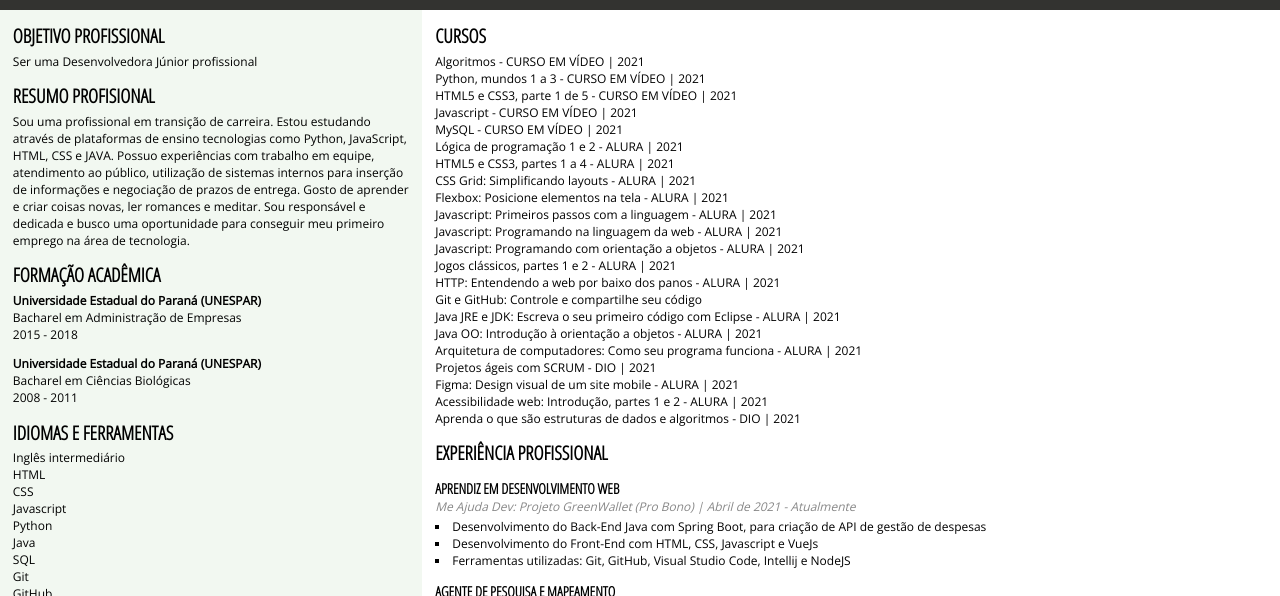
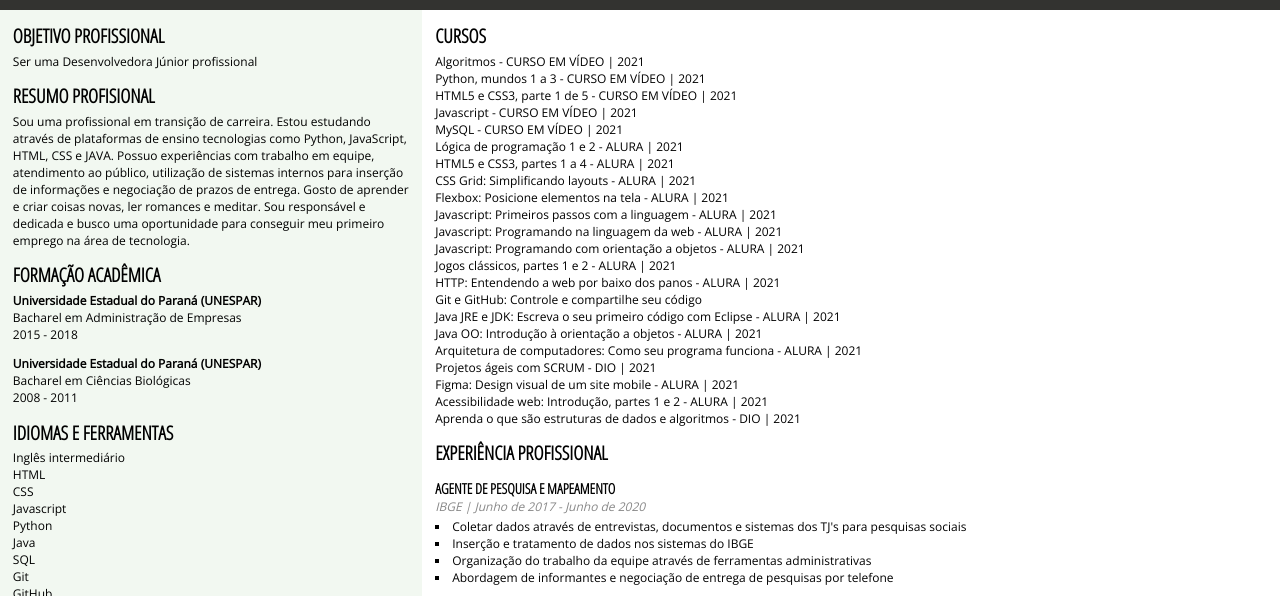
Before and after one commit to ThaisMB/ThaisMB, a plain HTML site: page index.html in a window 1280 px wide. Shown: the part 160-756 px from the top of the page. Drawn offline with nearby package versions, Linux system fonts and the light colour scheme.

Commit message:
Update index.html

```diff
--- a/index.html
+++ b/index.html
@@ -215,13 +215,7 @@
         </section>
         <section>
             <h1>Experiência profissional</h1>
-            <h2>Aprendiz em desenvolvimento web</h2>
-            <span class="company-and-period">Me Ajuda Dev: Projeto GreenWallet (Pro Bono) | Abril de 2021 - Atualmente</span>
-            <ul>
-                <li>Desenvolvimento do Back-End Java com Spring Boot, para criação de API de gestão de despesas</li>
-                <li>Desenvolvimento do Front-End com HTML, CSS, Javascript e VueJs</li>
-                <li>Ferramentas utilizadas: Git, GitHub, Visual Studio Code, Intellij e NodeJS</li>
-            </ul>
+
             <h2>Agente de pesquisa e mapeamento</h2>
             <span class="company-and-period">IBGE | Junho de 2017 - Junho de 2020</span>
             <ul>
```
